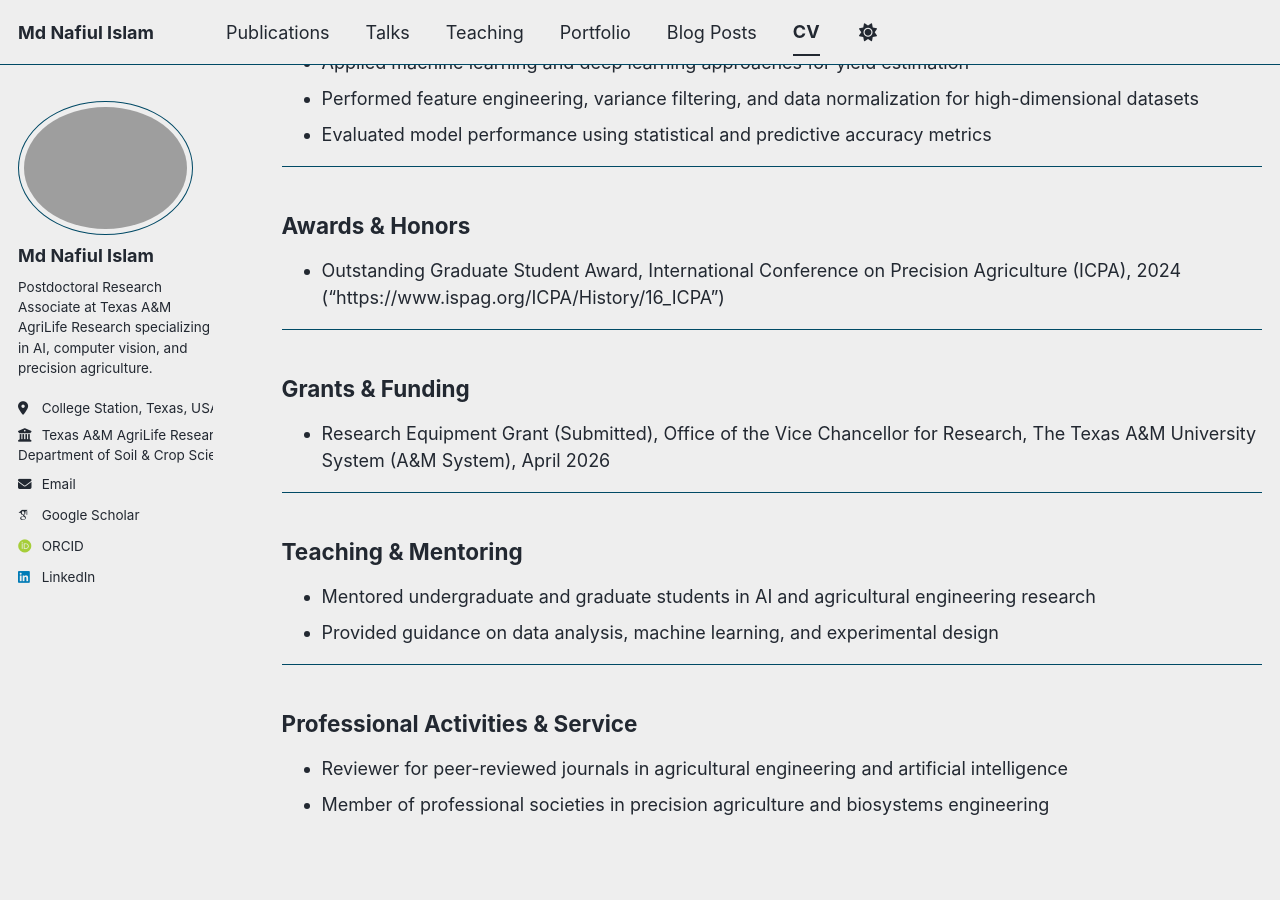
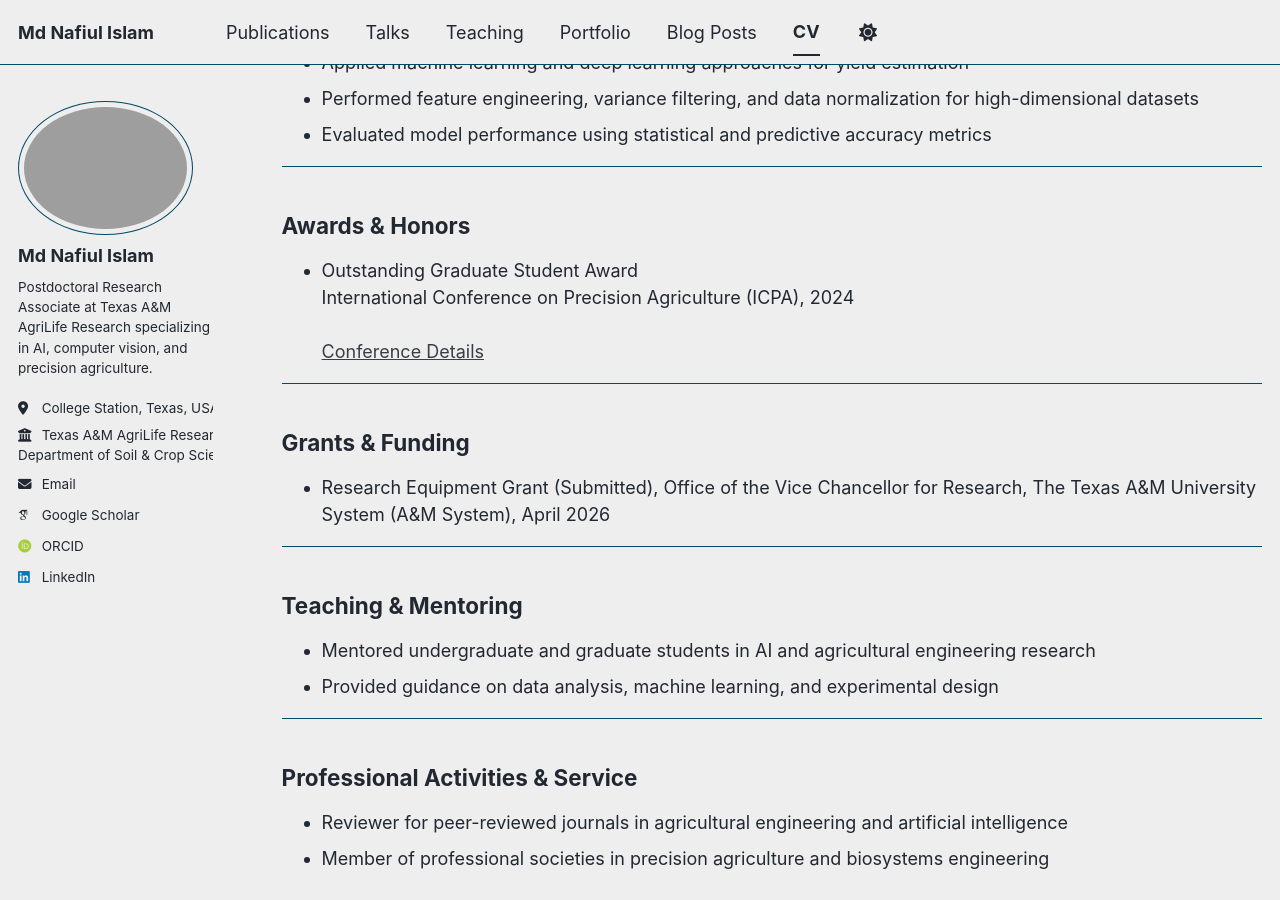
Before and after one commit to NafiulIslamBD/nafiul_islam_precision_agriculture_HSTU_CNU_UTK.github.io, a Jekyll site: the page built from _pages/cv.md, in a window 1280 px wide and 900 px high, scrolled down 3233 px. Built offline with Jekyll 4.4.1, drawn with Linux system fonts in a browser that asks for light colours; some web fonts are replaced; a script bundle is joined from its source files by our own code; library files that are not in the unit come from our copies.

Commit message:
Update cv.md

```diff
--- a/_pages/cv.md
+++ b/_pages/cv.md
@@ -109,7 +109,9 @@ Chungnam National University, South Korea
 ---
 
 ## Awards & Honors
-- Outstanding Graduate Student Award, International Conference on Precision Agriculture (ICPA), 2024 ("https://www.ispag.org/ICPA/History/16_ICPA")
+- Outstanding Graduate Student Award<br>
+  International Conference on Precision Agriculture (ICPA), 2024<br>
+  [Conference Details](https://www.ispag.org/ICPA/History/16_ICPA)
 
 ---
 
```
